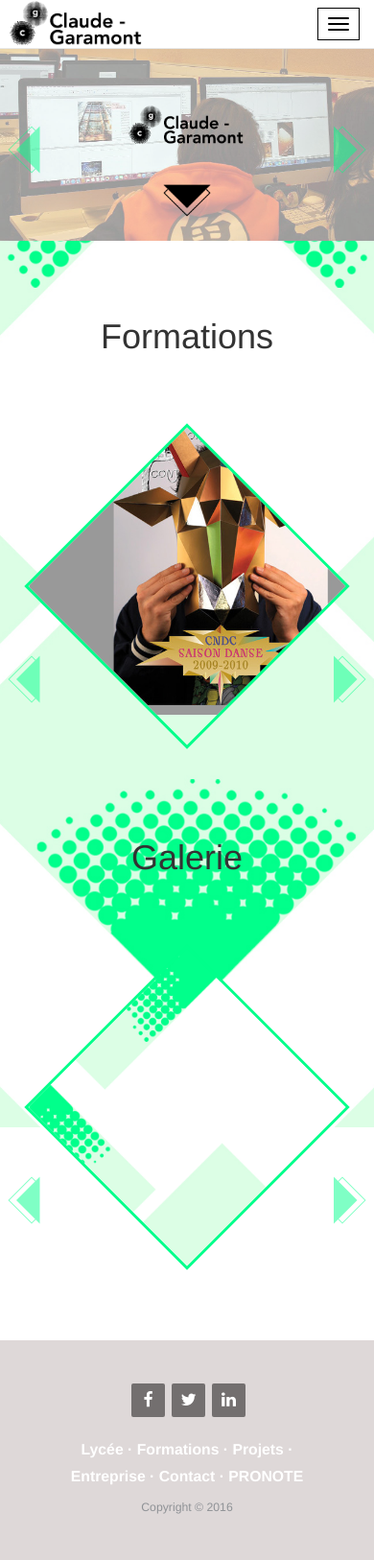
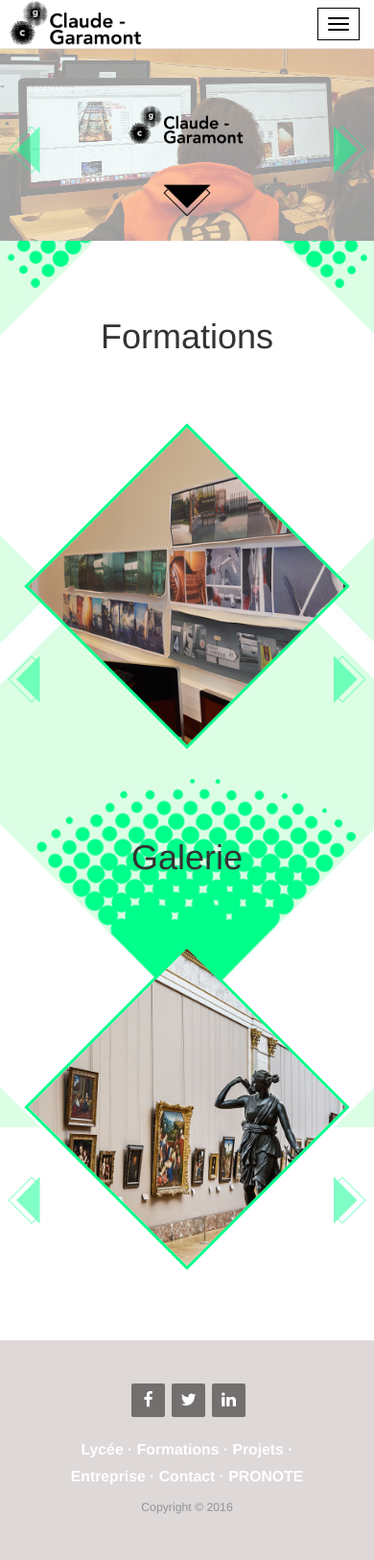
Before and after one commit to arthurleroux/Garamont, a PHP site: page / in a window 390 px wide. Shown: the whole page at 96% size. Run offline with PHP 8.4, Linux system fonts and the light colour scheme; some libraries are stand-ins or nearby versions.

Commit message:
Images dans les losanges c'est good

```diff
--- a/index.php
+++ b/index.php
@@ -99,7 +99,7 @@
                             <div class="team-item col-xs-12">
                                 <div class="tream-entry">
                                     <a href="" class="team-img">
-                                        <img src="img/projet.jpg" alt="" class="img-responsive">
+                                        <img src="img/formation-carré.jpg" alt="" class="img-responsive">
                                     </a>
                                     <div class="team-hover table-view">
                                         <div class="cell-view">
@@ -121,7 +121,7 @@
                             <div class="team-item col-xs-12">
                                 <div class="tream-entry">
                                     <a href="" class="team-img">
-                                        <img src="img/projet.jpg" alt="" class="img-responsive">
+                                        <img src="img/protrait-1.jpg" alt="" class="img-responsive">
                                     </a>
                                     <div class="team-hover table-view">
                                         <div class="cell-view">
@@ -159,7 +159,7 @@
                         <div class="team-item col-xs-12 col-sm-2 col-sm-offset-2">
                             <div class="tream-entry">
                                 <a href="" class="team-img">
-                                    <img src="img/projet.jpg" alt="" class="img-responsive">
+                                    <img src="img/projet-portrait-1.jpg" alt="" class="img-responsive">
                                 </a>
                                 <div class="team-hover table-view">
                                     <div class="cell-view">
@@ -179,7 +179,7 @@
                         <div class="team-item col-xs-12 col-sm-2">
                             <div class="tream-entry">
                                 <a href="" class="team-img">
-                                    <img src="img/business.jpg" alt="" class="img-responsive">
+                                    <img src="img/protrait-1.jpg" alt="" class="img-responsive">
                                 </a>
                                 <div class="team-hover table-view">
                                     <div class="cell-view">
@@ -199,7 +199,7 @@
                         <div class="team-item col-xs-12 col-sm-2">
                             <div class="tream-entry">
                                 <a href="" class="team-img">
-                                    <img src="img/back.jpg" alt="" class="img-responsive">
+                                    <img src="img/formation-carré.jpg" alt="" class="img-responsive">
                                 </a>
                                 <div class="team-hover table-view">
                                     <div class="cell-view">
@@ -366,7 +366,7 @@
                             <div class="team-item col-xs-12">
                                 <div class="tream-entry">
                                     <a href="" class="team-img">
-                                        <img src="img/back.jpg" alt="" class="img-responsive">
+                                        <img src="img/projet-portrait.jpg" alt="" class="img-responsive">
                                     </a>
                                     <div class="team-hover table-view">
                                         <div class="cell-view">
@@ -380,7 +380,7 @@
                             <div class="team-item col-xs-12">
                                 <div class="tream-entry">
                                     <a href="" class="team-img">
-                                        <img src="img/back.jpg" alt="" class="img-responsive">
+                                        <img src="img/projet-portrait-1.jpg" alt="" class="img-responsive">
                                     </a>
                                     <div class="team-hover table-view">
                                         <div class="cell-view">
@@ -409,7 +409,7 @@
                         <div class="team-item col-xs-12 col-sm-2 col-sm-offset-2">
                             <div class="tream-entry">
                                 <a href="" class="team-img">
-                                    <img src="img/back.jpg" alt="" class="img-responsive">
+                                    <img src="img/projet-portrait.jpg" alt="" class="img-responsive">
                                 </a>
                                 <div class="team-hover table-view">
                                     <div class="cell-view">
@@ -421,7 +421,7 @@
                         <div class="team-item col-xs-12 col-sm-2">
                             <div class="tream-entry">
                                 <a href="" class="team-img">
-                                    <img src="img/back.jpg" alt="" class="img-responsive">
+                                    <img src="img/projet-portrait-1.jpg" alt="" class="img-responsive">
                                 </a>
                                 <div class="team-hover table-view">
                                     <div class="cell-view">
@@ -433,7 +433,7 @@
                         <div class="team-item col-xs-12 col-sm-2">
                             <div class="tream-entry">
                                 <a href="" class="team-img">
-                                    <img src="img/back.jpg" alt="" class="img-responsive">
+                                    <img src="img/projet-portrait.jpg" alt="" class="img-responsive">
                                 </a>
                                 <div class="team-hover table-view">
                                     <div class="cell-view">
@@ -445,7 +445,7 @@
                         <div class="team-item col-xs-12 col-sm-2">
                             <div class="tream-entry">
                                 <a href="" class="team-img">
-                                    <img src="img/back.jpg" alt="" class="img-responsive">
+                                    <img src="img/protrait-1.jpg" alt="" class="img-responsive">
                                 </a>
                                 <div class="team-hover table-view">
                                     <div class="cell-view">
--- a/style/style.css
+++ b/style/style.css
@@ -286,8 +286,8 @@
   }
   .tream-entry .team-img,
   .tream-entry .table-view {
-    width: 400px;
-    height: 400px;
+    width: 365px;
+    height: 365px;
   }
   .team-item {
     margin-bottom: 60px;
@@ -307,6 +307,11 @@
   .tream-entry {
     width: 240px;
     height: 240px;
+  }
+  .tream-entry .team-img,
+  .tream-entry .table-view {
+    width: 338px;
+    height: 338px;
   }
 }
 @media (max-width: 370px) {
--- a/style/style.less
+++ b/style/style.less
@@ -320,8 +320,8 @@
   }
 
   .tream-entry .team-img, .tream-entry .table-view {
-    width: 400px;
-    height: 400px;
+    width: 365px;
+    height: 365px;
   }
 
   .team-item {
@@ -345,6 +345,10 @@
   .tream-entry {
     width: 240px;
     height: 240px;
+  }
+  .tream-entry .team-img, .tream-entry .table-view {
+    width: 338px;
+    height: 338px;
   }
 }
 
```
Also changed, not shown: img/formation-carré.jpg (added), img/projet-portrait-1.jpg (added), img/projet-portrait.jpg (added), img/protrait-1.jpg (added).
